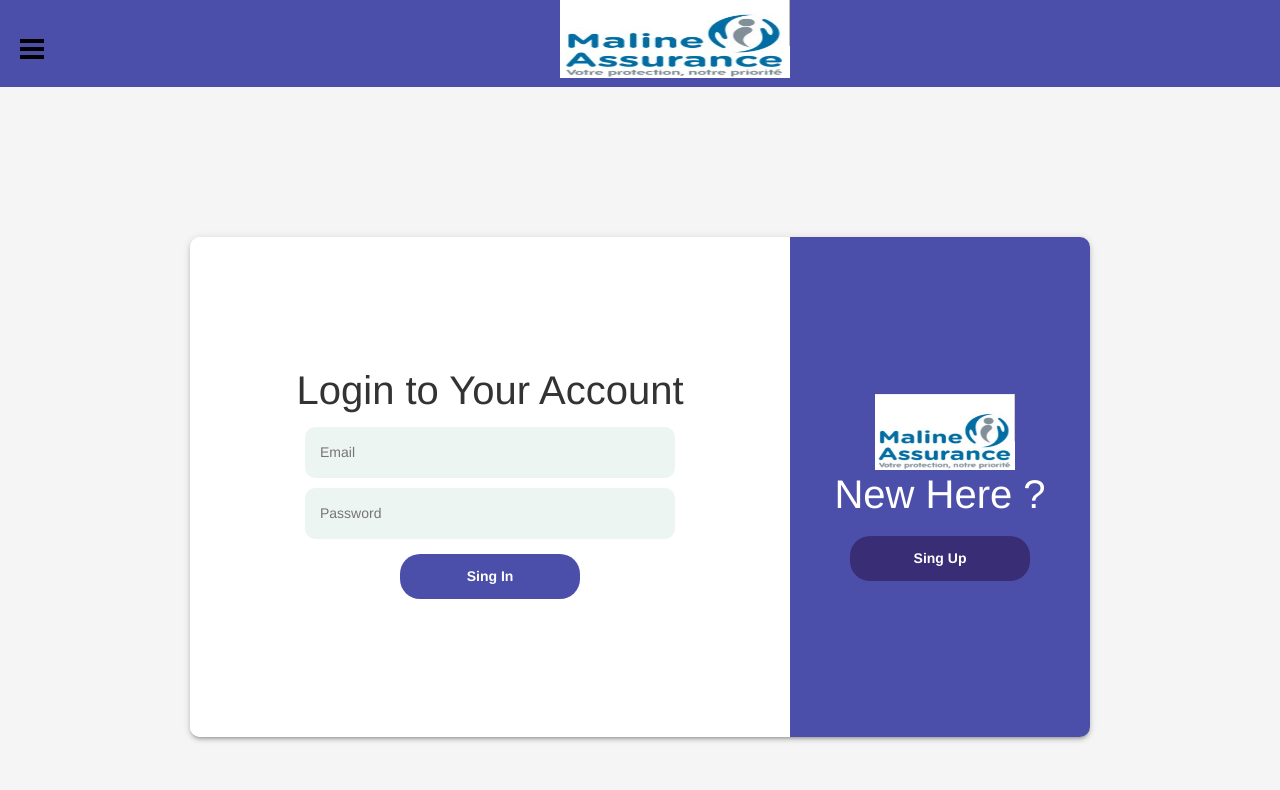
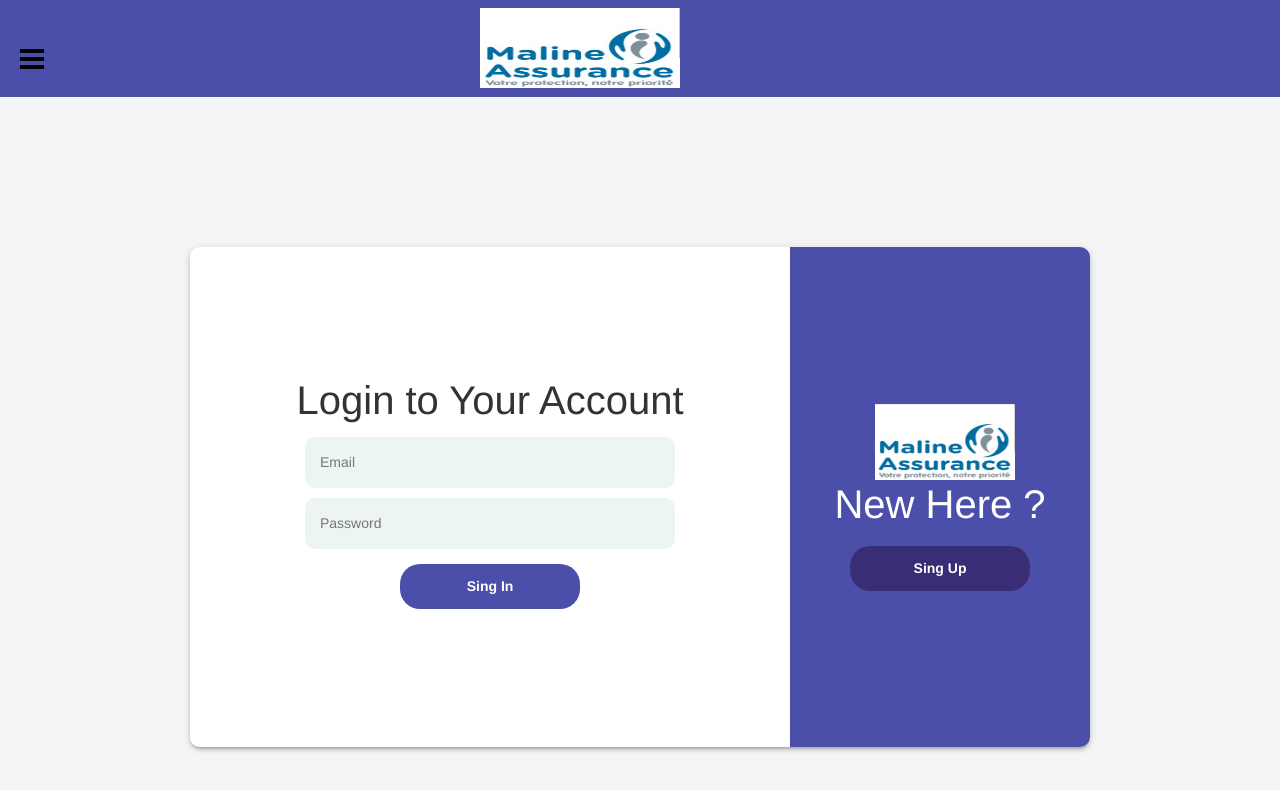
Before and after one commit to Anas0102/MalineAssurance, a React (Create React App) app in the folder frontend/: page /Login in a window 1280 px wide. Shown: the top 790 px of the page. Built offline with nearby package versions, Linux system fonts and the light colour scheme.

Commit message:
change logo position

```diff
--- a/frontend/src/css/Navbar.css
+++ b/frontend/src/css/Navbar.css
@@ -5,7 +5,7 @@
 .navbar{
 
   background-color: #4c4faa;
-  height: 87px;
+  height: 97px;
   display: flex;
   justify-content: right;
   text-decoration: none;
@@ -109,12 +109,12 @@ span{
   text-decoration: none;
 }
 .nav-logo{
-  height: 86px;
-  width: 230px ;
+  height: 80px;
+  width: 200px ;
   display:flex ;
-  margin-left: 35rem;
+  margin-left: 30rem;
   align-items: center;
-  margin-top: -1rem;
+  margin-top: 0.002rem;
 }
 .nav-logo1{
   height: 86px;
```
